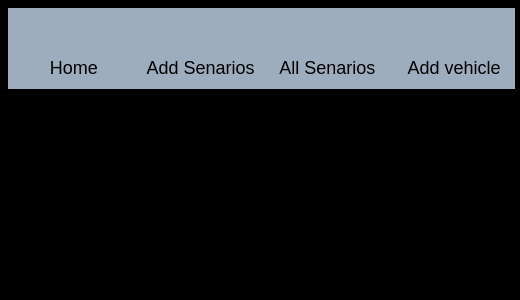
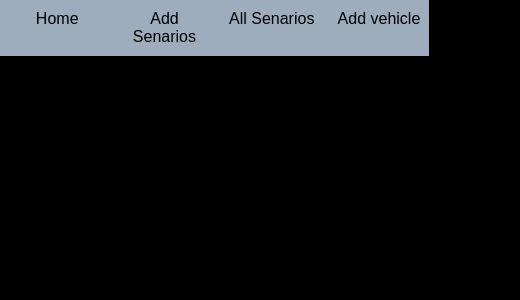
Before and after one commit to rajeshg0ud/appxxproject, a React (Create React App) app: page / in a window 390 px wide. Shown: the top 300 px of the page, 520 px wide, since content can reach past the window. Built offline with nearby package versions, Linux system fonts and the light colour scheme.

Commit message:
Update App.css

```diff
--- a/src/App.css
+++ b/src/App.css
@@ -5,6 +5,9 @@
   font-size: large;
   background-color: black;
   color: white;
+}
+body{
+  margin: 0px;
 }
 
 .nav-bar {
@@ -56,18 +59,19 @@ body {
 }
 
 /* Responsive Styles */
-@media screen and (max-width: 800px) {
+@media screen and (max-width: 600px) {
   #App {
     flex-direction: column;
 
   }
 
   nav {
-    width: 130vw;
+    width: 110vw;
   }
 
   li a{
     width: 88%;
+    font-size: medium;
   }
 
   ul {
@@ -84,4 +88,9 @@ body {
     align-self: stretch;
     height: 100%;
   }
+
+  .nav-bar {
+    margin-top: 0px;
+  }
+
 }
```
